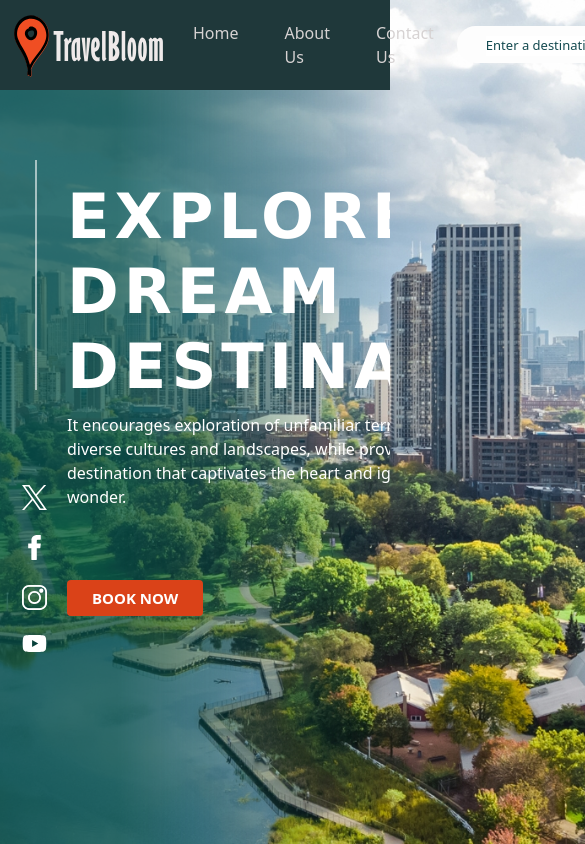
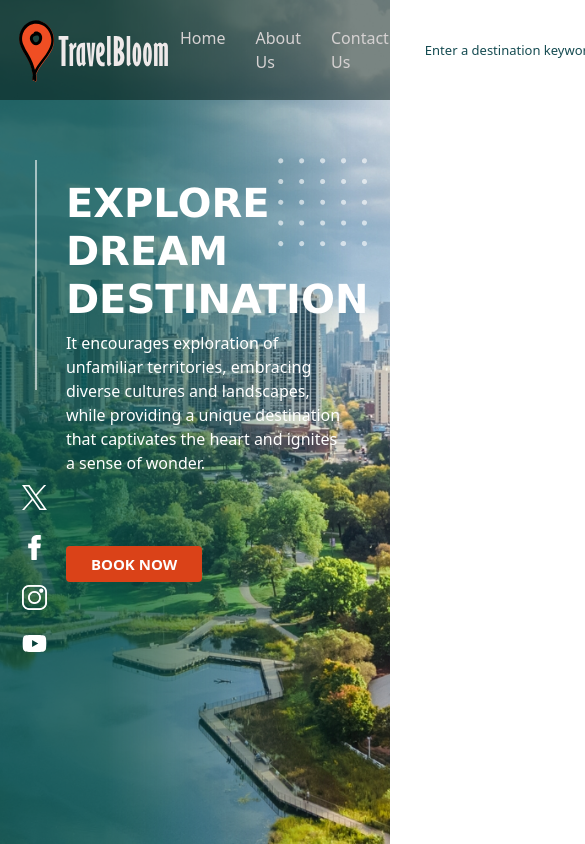
Before and after one commit to ayodelemartinsabiwo/travel_recommendations, a plain HTML site: page index.html in a window 390 px wide. Shown: the top 844 px of the page, 585 px wide, since content can reach past the window. Drawn offline with nearby package versions, Linux system fonts and the light colour scheme.

Commit message:
Forth Commit

```diff
--- a/index.html
+++ b/index.html
@@ -2,7 +2,7 @@
 <html lang="en">
     <head>
         <meta charset="UTF-8">
-        <meta name="viewport" content="width=device-width, initial-scale=1.0">
+        <meta name="viewport" content="width=device-width, initial-scale=1">
         <link href="https://cdn.jsdelivr.net/npm/bootstrap@5.3.0/dist/css/bootstrap.min.css" rel="stylesheet" integrity="sha384-9ndCyUaIbzAi2FUVXJi0CjmCapSmO7SnpJef0486qhLnuZ2cdeRhO02iuK6FUUVM" crossorigin="anonymous">
         <link rel="stylesheet" href="./travel_recommendation.css">
         <title>Travel Bloom</title>
@@ -12,9 +12,9 @@
         <div class="container">
             <div class="row">
                 <div class="container-fluid">
-                    <nav><a href="#home" id="logo home"><img src="./images/travelbloom_logo.svg" style="width: 160px;"></a>
+                    <nav><a href="./index.html" id="logo home"><img src="./images/travelbloom_logo.svg" style="width: 160px;"></a>
                         <ul id="ulHac">
-                            <li><a href="#home" id="home">Home</a></li>
+                            <li><a href="./index.html" id="home">Home</a></li>
                             <li><a href="./travel_about.html" id="about">About Us</a></li>
                             <li><a href="./travel_contact.html" id="contact">Contact Us</a></li>
                         </ul>
@@ -29,6 +29,7 @@
 
                 <div id="bgCl"></div>
                 <div id="homeTheme" >
+
                     <div id="liSc">
                         <div id="line"></div>
                         <div id="socials">
@@ -40,18 +41,19 @@
                             </ul>
                         </div>
                     </div>
-                    <div id="homeText" class="col-12 col-md-6 col-lg-4">
-                        <h1>EXPLORE<br> DREAM <br>DESTINATION</h1>
+                    <div id="homeText" >
+                        <h1>EXPLORE<br> DREAM <br>DESTINATION <img id="dots" src="./images/travelbloom_dots.svg"></h1>
                         <p>It encourages exploration of unfamiliar territories,
                             embracing diverse cultures and landscapes,
                             while providing a unique destination that captivates
                             the heart and ignites a sense of wonder.</p>
                         <button id="bookNow"><a href="./travelbloom_book.html">BOOK NOW</a></button>
                     </div>
+                    <!-- <div id="dots" ><img src="./images/travelbloom_dots.svg"></div> -->
                 </div>
-                <div id="dots" class="col-12 col-md-6 col-lg-4"><img src="./images/travelbloom_dots.svg"></div>
+
             </div>
-            <div class="row mt-5">
+            <div class="row mt-5" id="divResult">
                 <div id="result">
 
                 </div>
--- a/travel_recommendation.css
+++ b/travel_recommendation.css
@@ -1,3 +1,12 @@
+:root {
+    --primary-color: rgba(5, 81, 72, 0.727);
+    --secondary-color: rgba(10, 32, 27, 0.546);
+    --highlight-color: rgb(218, 66, 24);
+    --text-color: white;
+}
+
+
+
 
 body{
     /* font-family: Verdana, Geneva, Tahoma, sans-serif !important; */
@@ -29,7 +38,7 @@ body {
 .container-fluid {
     padding: 0;
     margin: 0;
-    width: 100vw; /* Ensures full width of the viewport */
+    max-width: 100%; /* Ensures full width of the viewport */
 }
 
 .container {
@@ -41,13 +50,16 @@ body {
 #homeTheme {
     padding-left: 0;
     padding-top: 40px;
-    color: white;
+    color: var(--text-color);
     display: flex;
+    z-index: 100;
+    position: absolute;
 }
 
 #homeText {
     margin-left: 5%;
     margin-top: 5%;
+
 }
 
 h1 {
@@ -58,41 +70,42 @@ h1 {
 }
 
 #homeTheme p {
-    width: 80%;
+    width: 50%;
+
 }
 
 
 #bgCl, #aBgCl {
-    background-color: rgba(5, 81, 72, 0.727) ;
-    height: 100vh;
-    width: 90vw;
+    background-color: var(--primary-color);
+    height: 100%;
+    max-width: 90%; /* Use max-width for better responsiveness */
     position: fixed;
     mask-image: linear-gradient(to right, black 30%, transparent 100%);
     -webkit-mask-image: linear-gradient(to right, black 30%, transparent 100%);
-    color: white;
-    padding-top: 140px;
-    padding-left: 140px;
+    color: var(--text-color);
+    padding: 140px;
     z-index: -1;
-
 }
 
 
 #abUs {
     height: auto;
     width: 90vw;
-    color: white;
+    color: var(--text-color);
     padding-top: 40px;
     padding-left: 0px;
     display: flex;
+    z-index: 100;
 }
 
 #ctUs {
     height: auto;
     width: 90vw;
-    color: white;
+    color: var(--text-color);
     padding-top: 40px;
     padding-left: 0px;
     display: flex;
+    z-index: 100;
 }
 
 #aliSc {
@@ -176,12 +189,17 @@ h3 {
 
 }
 
+#ourTeam button {
+    cursor: none;
+}
+
 #dots {
-    width: 170px;
+    width: 13%;
     opacity: 60%;
-    margin-left: 700px;
-    margin-top: 200px;
+    left: 35%;
+    top: 10%;
     position: absolute;
+    z-index: 100;
 }
 
 #adots img {
@@ -190,6 +208,7 @@ h3 {
     margin-left: 450px;
     margin-top: -530px;
     position: absolute;
+    z-index: 100;
 }
 
 #cdots img {
@@ -203,6 +222,7 @@ h3 {
 .row {
     padding: 0;
     margin: 0;
+    max-width: 100%;
 }
 
 
@@ -212,15 +232,16 @@ nav {
     padding: 15px;
     align-items: center;
     justify-content: space-between;
-    background-color: rgb(31, 56, 58, 0.97);
+    background-color: var(--secondary-color);
 
     width: 100%;
     position: fixed;
     top: 0;
     left: 0;
-    z-index: 1000;
+    z-index: 1000; /* Navbar should always be on top */
 
 }
+
 
 #homeTheme, #abUs, #ctUs {
     margin-top: 120px;
@@ -256,7 +277,7 @@ nav #ulHac li:hover, #aulHac li:hover {
 }
 
 nav #ulSearch {
-    background-color: rgb(253, 253, 253);
+    background-color:var(--text-color);
     padding: 6px;
     border-radius: 30px;
     /* margin-left: 50px; */
@@ -282,13 +303,17 @@ nav input, input::placeholder{
 
 #btnSearch, #btnClear {
     background-color: rgb(21, 75, 81);
-    color: white;
+    color: var(--text-color);
     font-size: 10px;
     padding:3px 9px 3px 9px;
     border-radius: 5px;
-    margin-left: 5px;
+
     cursor: pointer;
     border: none;
+}
+
+#btnSearch {
+    margin-right: -19px;
 }
 
 #bookNow {
@@ -303,12 +328,12 @@ nav input, input::placeholder{
     margin-top: 55px;
     cursor: pointer;
     border: none;
-    color: white;
+    color: var(--text-color);
 
 }
 
 #bookNow a {
-    color: white;
+    color: var(--text-color);
     text-decoration: none;
 
 }
@@ -358,7 +383,7 @@ nav input, input::placeholder{
 
 .form-control, .form-control:focus {
     background-color: rgba(255, 255, 255, 0.04);
-    color: white;
+    color: var(--text-color);
 }
 
 .form-control::placeholder {
@@ -377,7 +402,7 @@ nav input, input::placeholder{
     background-color: rgba(10, 32, 27, 0.428);
     margin: 0 auto;
     width: 85%;
-    color: white;
+    color: var(--text-color);
     padding: 30px;
     border-radius: 10px;
 }
@@ -391,61 +416,60 @@ nav input, input::placeholder{
 }
 
 
-@media (max-width: 1260px) {
+@media screen and (max-width: 1260px) {
 
-    /* #contact {
-        display: block;
-        margin: 0 auto;
-        align-items: center;
-        justify-content: center;
+    /* .row {
+        padding: 0;
+        margin: 0;
+        width: 100%;
+    } */
+
+    /* .container {
+
+        width: 100%;
+
     } */
 
     #homeTheme p {
-        width: 130%;
+        width: 90%;
+
+    }
+
+    #dots {
+        width: 25%;
+        opacity: 60%;
+        left: 70%;
+        top: 6%;
+        position: absolute;
+        z-index: 100;
     }
 
     #aulHac {
         margin-right: 4px;
     }
 
-    nav {
-        display: flex;
-        margin: 0 auto;
-        padding: 10px;
-        align-items: center;
-        justify-content: space-between;
-        background-color: rgb(31, 56, 58);
-        width: 100%;
-        position: fixed;
-        top: 0; /* Sticky position at the top */
-        left: 0;
-        z-index: 1000; /* Ensure it stays above other elements */
-
-
-    }
-
-    .container-fluid {
-        width: 100%; /* Ensure container spans the full width */
+    nav #ulSearch {
+        margin-right: 0px;
     }
 
 
-    nav ul li {
-        margin: 0 23px;
 
+    nav #ulSearch li:nth-child(1) {
+        margin-right: -10px;
     }
 
-    #homeText {
-        margin-left: 20px;
-        margin-top: 50px;
-    }
+
     #bgCl, #aBgCl {
         width: 100%;
-        padding-left: 20px;
-        padding-top: 80px;
+        height: 100%;
+        padding-left: 20%;
+        padding-top: 80%;
     }
     /* Adjust other styles as needed */
     h1 {
-        font-size: 390%;
+        font-size: 2.5rem;
+        letter-spacing: normal;
+
     }
 
     h2 {
@@ -457,21 +481,15 @@ nav input, input::placeholder{
     }
 
     #homeText {
-        margin-left: 20px;
-        margin-top: 20px;
+        left: 10%;
+        top: 20%;
     }
 
     #abUs, #bgCl, #aBgCl {
-        width: 100%;
+        /* width: 100%; */
         padding-left: 10px;
         padding-top: 20px;
     }
-
-    /* #ctUs {
-        width: 100%;
-        padding-left: 10px;
-        padding-top: 20px;
-    } */
 
     #ourTeam {
         display: block;
```
Also changed, not shown: travel_about.html (+5 -0 lines), travel_contact.html (+2 -2 lines).
